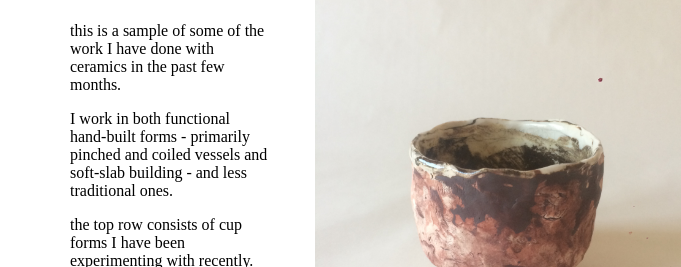
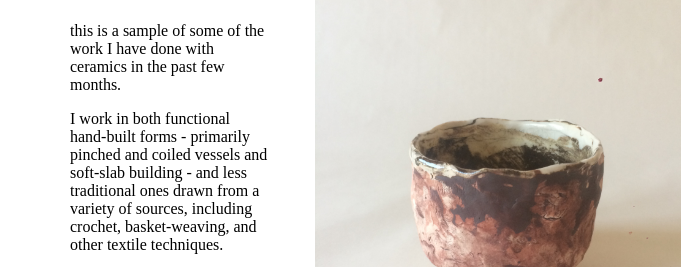
Before and after one commit to flannelcat/corincoetzee, a plain HTML site: page index.htm in a window 1280 px wide. Shown: the part 114-381 px from the top of the page, 0-681 px from the left. Drawn offline with Linux system fonts and the light colour scheme.

Commit message:
added more text in 2nd p

```diff
--- a/index.htm
+++ b/index.htm
@@ -14,7 +14,7 @@
 		</div>
 		<div id="statement">
 			<p>this is a sample of some of the work I have done with ceramics in the past few months.</p>
-			<p>I work in both functional hand-built forms - primarily pinched and coiled vessels and soft-slab building - and less traditional ones.</p>
+			<p>I work in both functional hand-built forms - primarily pinched and coiled vessels and soft-slab building - and less traditional ones drawn from a variety of sources, including crochet, basket-weaving, and other textile techniques.</p>
 			<p> the top row consists of cup forms I have been experimenting with recently. the second row are more varied shapes including both large vessels, sculpture, installation, and video.</p>
 		</div>
 		<div id="images">
```
